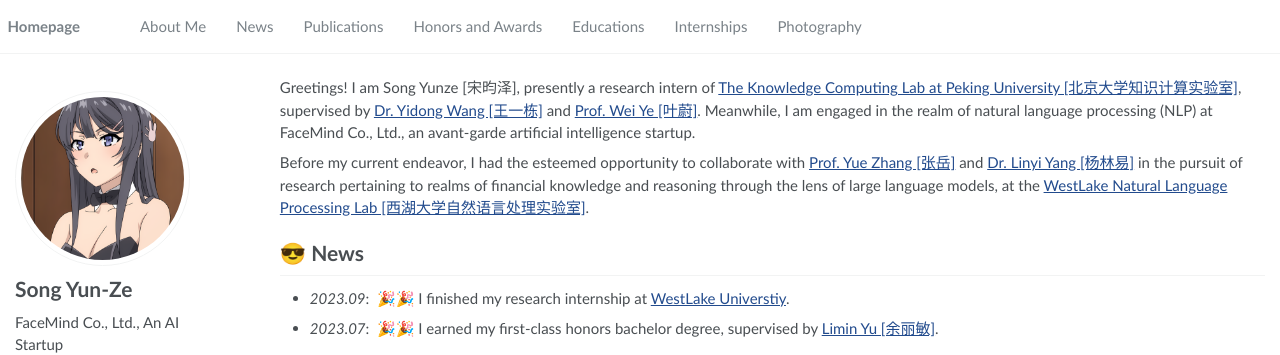
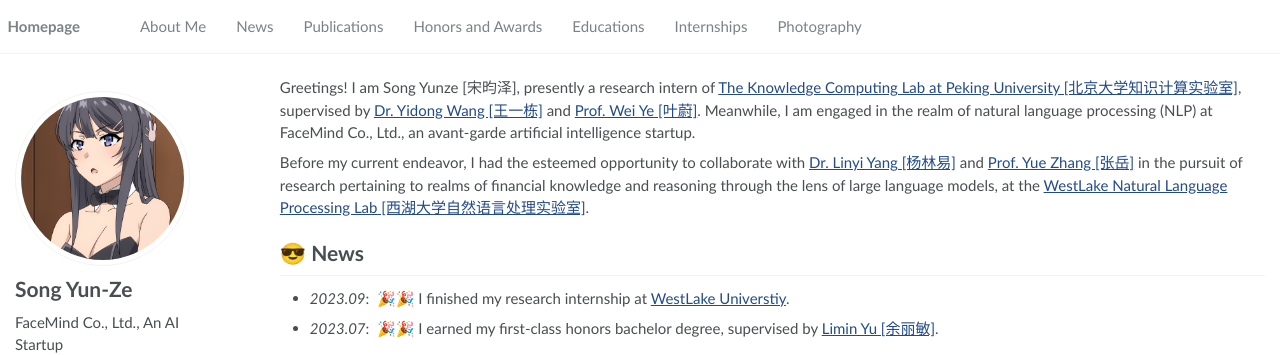
Before and after one commit to YunzeSong/YunzeSong.github.io, a Jekyll site: the page built from _pages/about.md, in a window 1280 px wide and 1055 px high. Shown: the top 355 px of the window. Built offline with Jekyll 4.4.1, drawn with Linux system fonts in a browser that asks for light colours.

```diff
--- a/_pages/about.md
+++ b/_pages/about.md
@@ -19,7 +19,7 @@ redirect_from:
 
 Greetings! I am Song Yunze [宋昀泽], presently a research intern of <a href='https://se.pku.edu.cn/kcl/'>The Knowledge Computing Lab at Peking University [北京大学知识计算实验室]</a>, supervised by <a href='https://qianlanwyd.github.io/'>Dr. Yidong Wang [王一栋]</a> and <a href='https://se.pku.edu.cn/kcg/weiye/'> Prof. Wei Ye [叶蔚]</a>. Meanwhile, I am engaged in the realm of natural language processing (NLP) at FaceMind Co., Ltd., an avant-garde artificial intelligence startup.
 
-Before my current endeavor, I had the esteemed opportunity to collaborate with <a href='https://frcchang.github.io/'>Prof. Yue Zhang [张岳]</a> and <a href='https://www.linyi-yang.me/'>Dr. Linyi Yang [杨林易]</a> in the pursuit of research pertaining to realms of financial knowledge and reasoning through the lens of large language models, at the <a href='https://westlake-nlp.github.io/'>WestLake Natural Language Processing Lab [西湖大学自然语言处理实验室]</a>.
+Before my current endeavor, I had the esteemed opportunity to collaborate with <a href='https://www.linyi-yang.me/'>Dr. Linyi Yang [杨林易]</a> and <a href='https://frcchang.github.io/'>Prof. Yue Zhang [张岳]</a> in the pursuit of research pertaining to realms of financial knowledge and reasoning through the lens of large language models, at the <a href='https://westlake-nlp.github.io/'>WestLake Natural Language Processing Lab [西湖大学自然语言处理实验室]</a>.
 
 # 😎 News
 - *2023.09*: &nbsp;🎉🎉 I finished my research internship at  <a href='https://www.westlake.edu.cn/'>WestLake Universtiy</a>.
```
